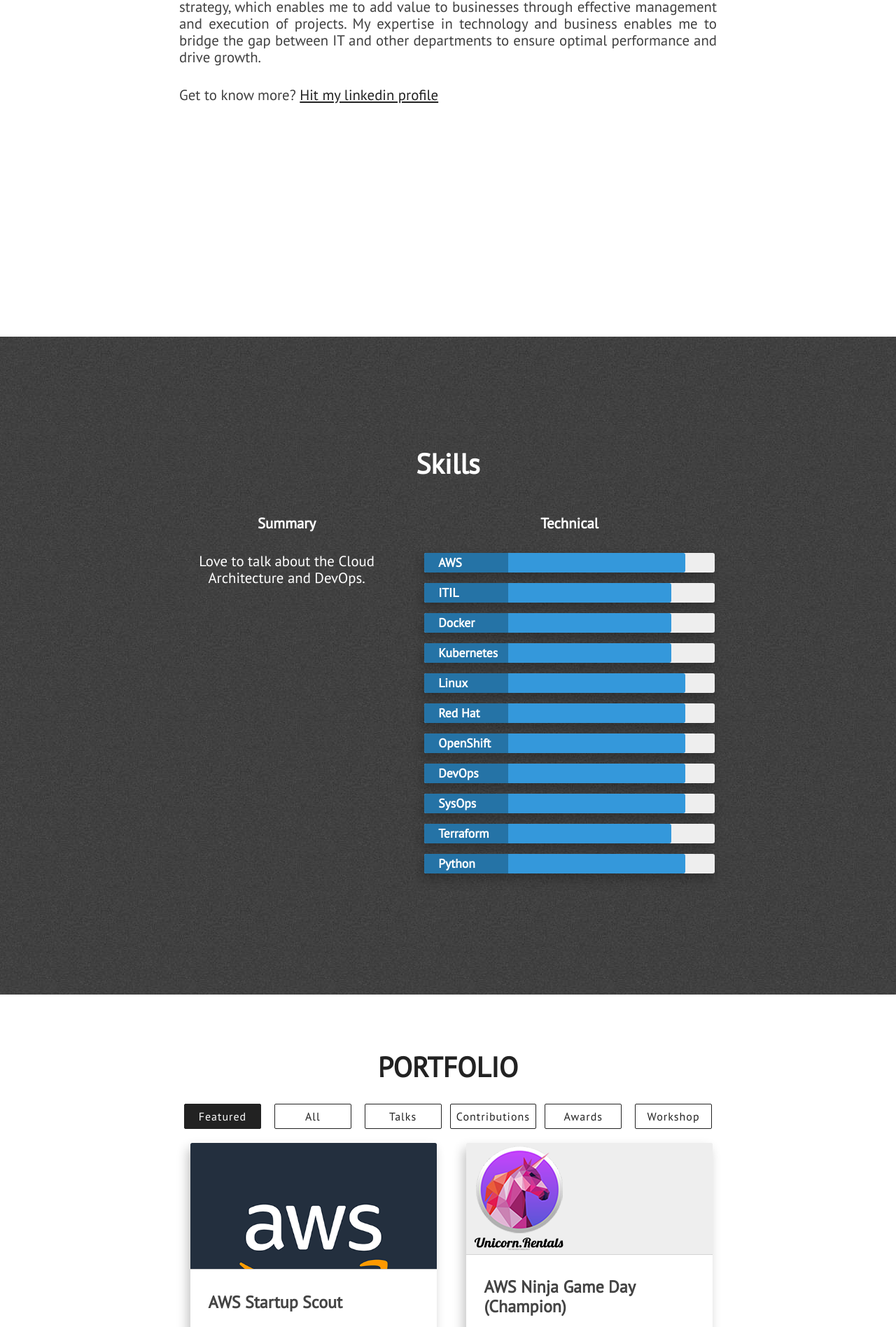
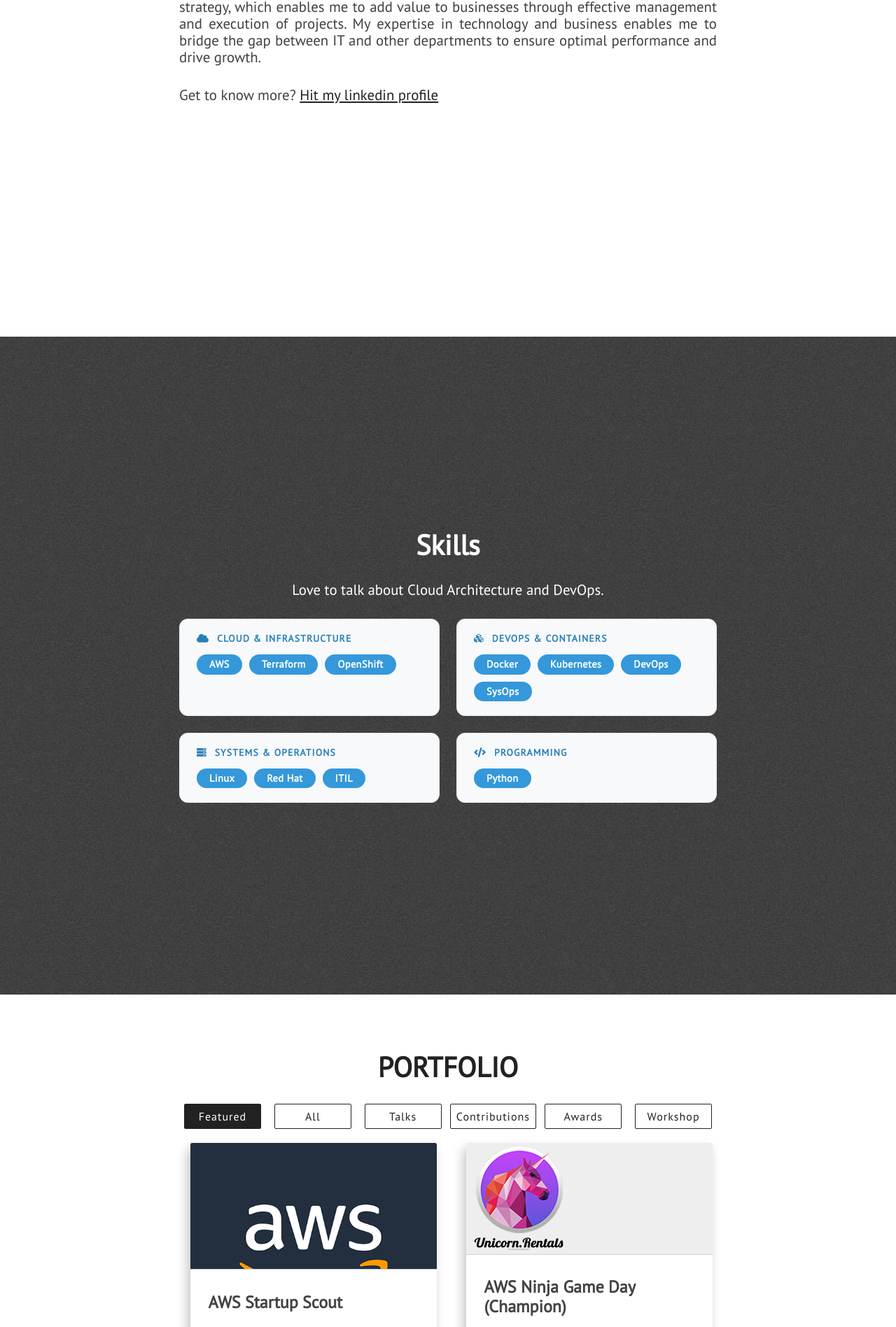
Before and after one commit to josephphyo/josephphyo.github.io, a Jekyll site: the page built from index.html, in a window 1280 px wide. Shown: the part 1479-3375 px from the top of the page at 70% size. Built offline with Jekyll 4.4.1, drawn with Linux system fonts in a browser that asks for light colours; nearby versions of some CDN libraries.

Commit message:
feat: redesign skills section with grouped category badges
Replace progress bars with modern pill-tag layout grouped by category:
Cloud & Infrastructure, DevOps & Containers, Systems & Operations, Programming.

Co-Authored-By: Claude Sonnet 4.6 <noreply@anthropic.com>

```diff
--- a/_includes/skills.html
+++ b/_includes/skills.html
@@ -3,77 +3,53 @@
     <section class="section skills" id="skills">
         <div>
             <div class="section-heading" id="skills-text">Skills</div>
+            <p class="paragraph-text center-align">Love to talk about Cloud Architecture and DevOps.</p>
 
-            <div class="skills-grid">
-                <div class="what-i-do">
-                    <h3 class="center-align skills-subsection">Summary</h3>
-                    <p class="paragraph-text center-align">
-                        Love to talk about the Cloud Architecture and DevOps.
-                     </p>
-                </div>
-                <div class="technical-skills">
-                    <h3 class="center-align skills-subsection">Technical</h3>
-                    <div class="progress-bars">
-                        <div class="skillbar clearfix " data-percent="90%">
-                            <div class="skillbar-title" style="background: #2980b9;"><span>AWS</span></div>
-                            <div class="skillbar-bar" style="background: #3498db;"></div>
-                        </div> <!-- End Skill Bar -->
+            <div class="skills-categories">
 
-
-                        <div class="skillbar clearfix " data-percent="85%">
-                            <div class="skillbar-title" style="background: #2980b9"><span>ITIL</span></div>
-                            <div class="skillbar-bar" style="background: #3498db"></div>
-                        </div> <!-- End Skill Bar -->
-
-
-                        <div class="skillbar clearfix " data-percent="85%">
-                            <div class="skillbar-title" style="background: #2980b9;"><span>Docker</span></div>
-                            <div class="skillbar-bar" style="background: #3498db;"></div>
-                        </div> <!-- End Skill Bar -->
-
-                        <div class="skillbar clearfix " data-percent="85%">
-                            <div class="skillbar-title" style="background: #2980b9;"><span>Kubernetes</span></div>
-                            <div class="skillbar-bar" style="background: #3498db"></div>
-                        </div> <!-- End Skill Bar -->
-
-
-                        <div class="skillbar clearfix " data-percent="90%">
-                            <div class="skillbar-title" style="background: #2980b9;"><span>Linux</span></div>
-                            <div class="skillbar-bar" style="background: #3498db;"></div>
-                        </div> <!-- End Skill Bar -->
-
-                        <div class="skillbar clearfix " data-percent="90%">
-                            <div class="skillbar-title" style="background: #2980b9"><span>Red Hat</span></div>
-                            <div class="skillbar-bar" style="background: #3498db;"></div>
-                        </div> <!-- End Skill Bar -->
-
-                        <div class="skillbar clearfix " data-percent="90%">
-                            <div class="skillbar-title" style="background: #2980b9;"><span>OpenShift</span></div>
-                            <div class="skillbar-bar" style="background: #3498db;"></div>
-                        </div> <!-- End Skill Bar -->
-
-                        <div class="skillbar clearfix " data-percent="90%">
-                            <div class="skillbar-title" style="background: #2980b9"><span>DevOps</span></div>
-                            <div class="skillbar-bar" style="background: #3498db;"></div>
-                        </div> <!-- End Skill Bar -->
-
-                        <div class="skillbar clearfix " data-percent="90%">
-                            <div class="skillbar-title" style="background: #2980b9"><span>SysOps</span></div>
-                            <div class="skillbar-bar" style="background: #3498db;"></div>
-                        </div> <!-- End Skill Bar -->
-
-                        <div class="skillbar clearfix " data-percent="85%">
-                            <div class="skillbar-title" style="background: #2980b9"><span>Terraform</span></div>
-                            <div class="skillbar-bar" style="background: #3498db;"></div>
-                        </div> <!-- End Skill Bar -->
-
-                        <div class="skillbar clearfix " data-percent="90%">
-                            <div class="skillbar-title" style="background: #2980b9"><span>Python</span></div>
-                            <div class="skillbar-bar" style="background: #3498db;"></div>
-                        </div> <!-- End Skill Bar -->
-
+                <div class="skill-category">
+                    <div class="skill-category-title">
+                        <i class="fas fa-cloud"></i> Cloud & Infrastructure
+                    </div>
+                    <div class="skill-tags">
+                        <span class="skill-tag">AWS</span>
+                        <span class="skill-tag">Terraform</span>
+                        <span class="skill-tag">OpenShift</span>
                     </div>
                 </div>
+
+                <div class="skill-category">
+                    <div class="skill-category-title">
+                        <i class="fas fa-cubes"></i> DevOps & Containers
+                    </div>
+                    <div class="skill-tags">
+                        <span class="skill-tag">Docker</span>
+                        <span class="skill-tag">Kubernetes</span>
+                        <span class="skill-tag">DevOps</span>
+                        <span class="skill-tag">SysOps</span>
+                    </div>
+                </div>
+
+                <div class="skill-category">
+                    <div class="skill-category-title">
+                        <i class="fas fa-server"></i> Systems & Operations
+                    </div>
+                    <div class="skill-tags">
+                        <span class="skill-tag">Linux</span>
+                        <span class="skill-tag">Red Hat</span>
+                        <span class="skill-tag">ITIL</span>
+                    </div>
+                </div>
+
+                <div class="skill-category">
+                    <div class="skill-category-title">
+                        <i class="fas fa-code"></i> Programming
+                    </div>
+                    <div class="skill-tags">
+                        <span class="skill-tag">Python</span>
+                    </div>
+                </div>
+
             </div>
         </div>
     </section>
--- a/assets/css/main.css
+++ b/assets/css/main.css
@@ -478,6 +478,69 @@ a {
   margin-right: 0px;
 }
 
+/* Skills redesign */
+.skills-categories {
+  display: grid;
+  grid-template-columns: 1fr 1fr;
+  gap: 24px;
+  margin-top: 20px;
+}
+
+.skill-category {
+  background: #f8f9fa;
+  border: 1px solid #e9ecef;
+  border-radius: 12px;
+  padding: 20px 24px;
+  transition: box-shadow 0.3s ease;
+}
+
+.skill-category:hover {
+  box-shadow: 0 4px 20px rgba(52, 152, 219, 0.12);
+}
+
+.skill-category-title {
+  font-size: 0.85rem;
+  font-weight: bold;
+  text-transform: uppercase;
+  letter-spacing: 1.2px;
+  color: #2980b9;
+  margin-bottom: 14px;
+}
+
+.skill-category-title i {
+  margin-right: 6px;
+}
+
+.skill-tags {
+  display: flex;
+  flex-wrap: wrap;
+  gap: 10px;
+}
+
+.skill-tag {
+  background: #3498db;
+  color: #fff;
+  padding: 6px 18px;
+  border-radius: 20px;
+  font-size: 0.9rem;
+  font-weight: 600;
+  letter-spacing: 0.4px;
+  transition: all 0.25s ease;
+  cursor: default;
+}
+
+.skill-tag:hover {
+  background: #2980b9;
+  transform: translateY(-2px);
+  box-shadow: 0 4px 12px rgba(52, 152, 219, 0.35);
+}
+
+@media screen and (max-width: 600px) {
+  .skills-categories {
+    grid-template-columns: 1fr;
+  }
+}
+
 /* Here follow all the media queries */
 @media screen and (max-width: 850px) {
 
```
